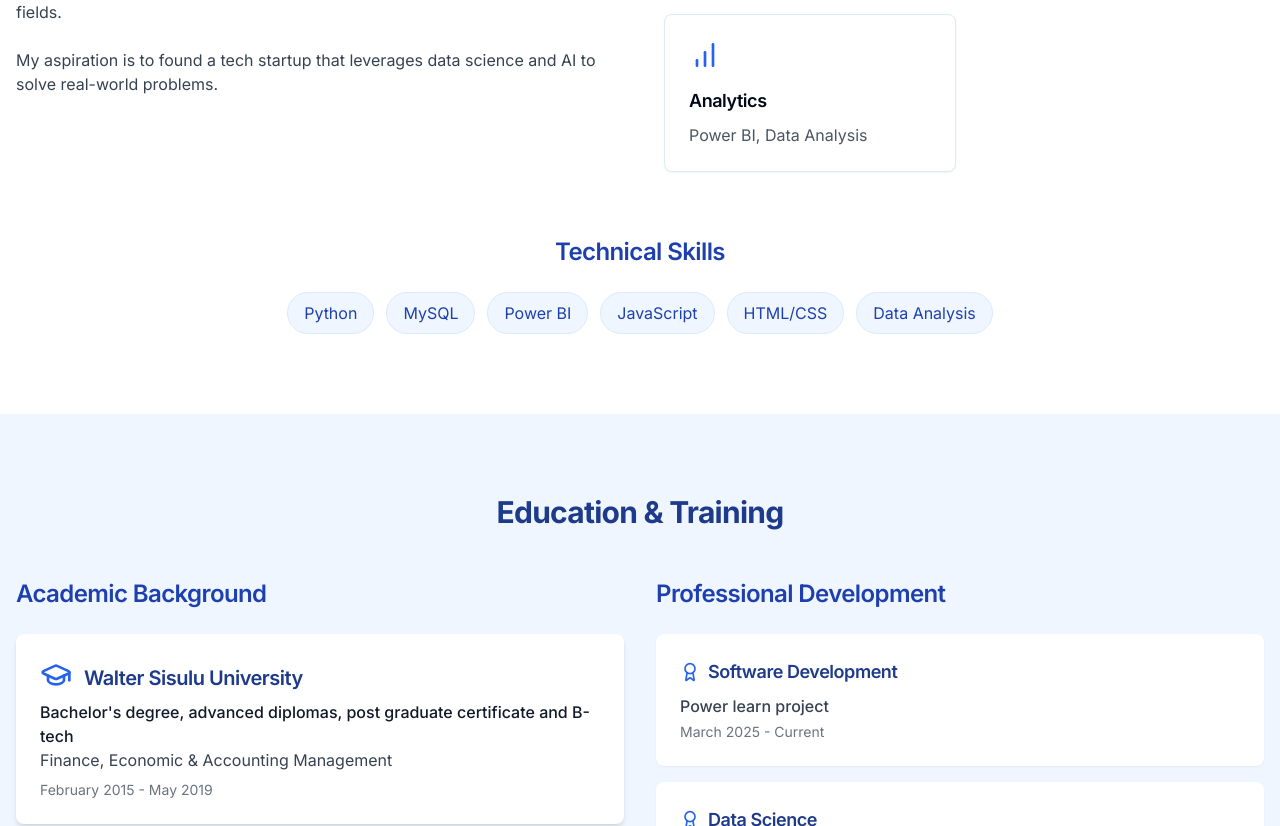
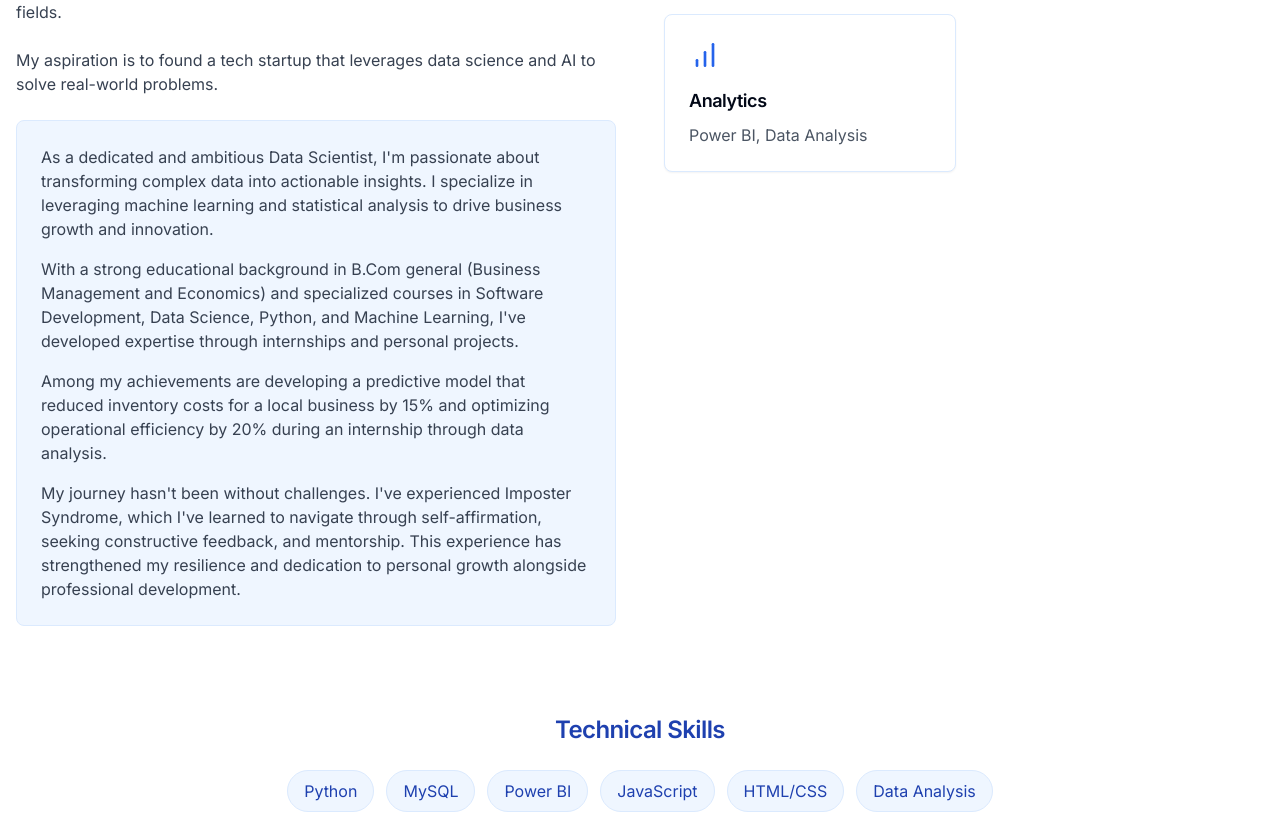
Before and after one commit to Liso15/liso-mlunguza-portfolio-showcase, a React (Vite) app: page / in a window 1280 px wide. Shown: the part 1180-2006 px from the top of the page. Built offline with nearby package versions, Linux system fonts and the light colour scheme.

Commit message:
feat: Update About Me section
Include the provided text about Liso Mlunguza's background, skills, and experience in the About Me section of the website.

```diff
--- a/src/components/About.tsx
+++ b/src/components/About.tsx
@@ -29,9 +29,29 @@ const About = () => {
               I'm seeking a challenging role where I can apply my skills to contribute to organizational success,
               particularly in data science and software engineering fields.
             </p>
-            <p className="text-gray-700">
+            <p className="text-gray-700 mb-6">
               My aspiration is to found a tech startup that leverages data science and AI to solve real-world problems.
             </p>
+
+            <div className="bg-blue-50 p-6 rounded-lg border border-blue-100 mb-6">
+              <p className="text-gray-700 mb-4">
+                As a dedicated and ambitious Data Scientist, I'm passionate about transforming complex data into actionable insights.
+                I specialize in leveraging machine learning and statistical analysis to drive business growth and innovation.
+              </p>
+              <p className="text-gray-700 mb-4">
+                With a strong educational background in B.Com general (Business Management and Economics) and specialized courses
+                in Software Development, Data Science, Python, and Machine Learning, I've developed expertise through internships and personal projects.
+              </p>
+              <p className="text-gray-700 mb-4">
+                Among my achievements are developing a predictive model that reduced inventory costs for a local business by 15%
+                and optimizing operational efficiency by 20% during an internship through data analysis.
+              </p>
+              <p className="text-gray-700">
+                My journey hasn't been without challenges. I've experienced Imposter Syndrome, which I've learned to navigate through
+                self-affirmation, seeking constructive feedback, and mentorship. This experience has strengthened my resilience and
+                dedication to personal growth alongside professional development.
+              </p>
+            </div>
           </div>
 
           <div>
```
